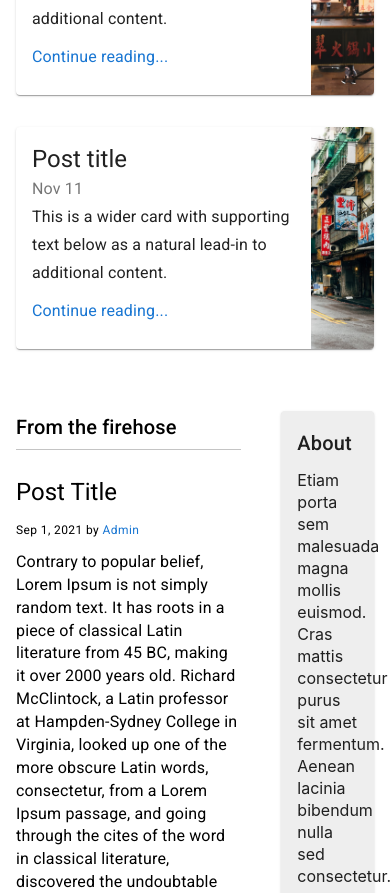
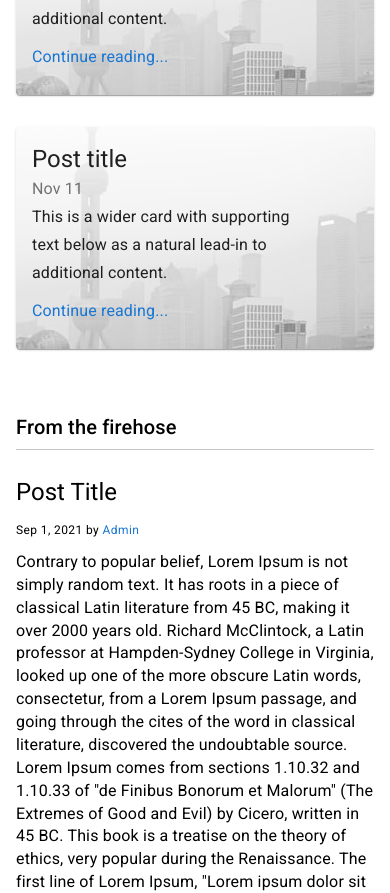
Before and after one commit to IlyaKrapivnoy/material_ui_responsive_site_2, a React (Create React App) app: page / in a window 390 px wide. Shown: the part 720-1613 px from the top of the page. Built offline with nearby package versions, Linux system fonts and the light colour scheme.

Commit message:
add responsive to the full site and customize scrollbar

```diff
--- a/src/components/Cards.jsx
+++ b/src/components/Cards.jsx
@@ -8,6 +8,7 @@ import {
 } from '@material-ui/core';
 import CardImage1 from '../images/card1.jpeg';
 import CardImage2 from '../images/card2.jpeg';
+import SmallCard from '../images/smallCard.jpeg';
 
 const useStyles = makeStyles((theme) => ({
     cards: {
@@ -28,6 +29,10 @@ const useStyles = makeStyles((theme) => ({
             width: '100%',
             margin: '16px 0',
         },
+        [theme.breakpoints.down('xs')]: {
+            backgroundImage: `url(${SmallCard})`,
+            backgroundPosition: 'center',
+        },
     },
     details: {
         display: 'flex',
@@ -39,10 +44,16 @@ const useStyles = makeStyles((theme) => ({
     coverCard1: {
         backgroundImage: `url(${CardImage1})`,
         width: '40%',
+        [theme.breakpoints.down('xs')]: {
+            backgroundImage: 'none',
+        },
     },
     coverCard2: {
         backgroundImage: `url(${CardImage2})`,
         width: '40%',
+        [theme.breakpoints.down('xs')]: {
+            backgroundImage: 'none',
+        },
     },
     cardLink: {
         color: '#1976D2',
--- a/src/components/Footer.jsx
+++ b/src/components/Footer.jsx
@@ -7,12 +7,18 @@ const useStyles = makeStyles((theme) => ({
         alignItems: 'center',
         flexDirection: 'column',
         padding: '40px 0',
+        [theme.breakpoints.down('xs')]: {
+            padding: '10px 0 20px',
+        },
     },
     footerTitle: {
         marginBottom: 10,
     },
     footerDescr: {
         color: 'rgba(0, 0, 0, 0.54)',
+        [theme.breakpoints.down('xs')]: {
+            display: 'none',
+        },
     },
     footerCopyright: {
         color: 'rgba(0, 0, 0, 0.54)',
--- a/src/components/MainContent.jsx
+++ b/src/components/MainContent.jsx
@@ -16,10 +16,10 @@ const MainContent = ({ posts, links }) => {
             <Container maxWidth='lg'>
                 <div className={classes.mainContent}>
                     <Grid container>
-                        <Grid item xs={8}>
+                        <Grid item xs={12} md={8}>
                             <Feed className={classes.feed} posts={posts} />
                         </Grid>
-                        <Grid item xs={4}>
+                        <Grid item xs={12} md={4}>
                             <Sidebar
                                 className={classes.sidebar}
                                 links={links}
--- a/src/components/Sidebar.jsx
+++ b/src/components/Sidebar.jsx
@@ -6,10 +6,25 @@ import FacebookIcon from '@material-ui/icons/Facebook';
 const useStyles = makeStyles((theme) => ({
     sidebar: {
         padding: 20,
+        [theme.breakpoints.down('sm')]: {
+            display: 'flex',
+            flexDirection: 'row',
+            justifyContent: 'space-between',
+        },
+        [theme.breakpoints.down('xs')]: {
+            flexDirection: 'column',
+            alignItems: 'center',
+        },
     },
     paper: {
         background: '#eee',
         padding: 16,
+        [theme.breakpoints.down('sm')]: {
+            width: '45%',
+        },
+        [theme.breakpoints.down('xs')]: {
+            width: '90%',
+        },
     },
     paperTitle: {
         marginBottom: 10,
@@ -20,6 +35,16 @@ const useStyles = makeStyles((theme) => ({
     },
     archives: {
         margin: '32px 0',
+        [theme.breakpoints.down('xs')]: {
+            margin: '22px 0',
+        },
+    },
+    archiveList: {
+        [theme.breakpoints.down('sm')]: {
+            height: 120,
+            minWidth: 140,
+            overflowY: 'scroll',
+        },
     },
     sidebarTitle: {
         marginBottom: 8,
@@ -31,6 +56,14 @@ const useStyles = makeStyles((theme) => ({
     linksListItem: {
         padding: '3px 0',
         color: '#1976d2',
+    },
+    socials: {
+        [theme.breakpoints.down('sm')]: {
+            margin: '32px 0',
+        },
+        [theme.breakpoints.down('xs')]: {
+            margin: '22px 0',
+        },
     },
     socialList: {
         display: 'flex',
@@ -44,6 +77,18 @@ const useStyles = makeStyles((theme) => ({
     },
     socialIcon: {
         marginRight: 10,
+    },
+    '@global': {
+        '*::-webkit-scrollbar': {
+            width: '4px',
+        },
+        '*::-webkit-scrollbar-track': {
+            '-webkit-box-shadow': 'inset 0 0 6px rgba(0,0,0,0.00)',
+        },
+        '*::-webkit-scrollbar-thumb': {
+            backgroundColor: '#1976d2',
+            outline: '3px solid #dadada',
+        },
     },
 }));
 
@@ -68,6 +113,7 @@ const Sidebar = ({ links }) => {
                 <Typography variant='h6' className={classes.sidebarTitle}>
                     Archives
                 </Typography>
+                <div className={classes.archiveList}>
                     {links.map((link) => (
                         <Typography className={classes.linksList}>
                             <Link
@@ -79,6 +125,7 @@ const Sidebar = ({ links }) => {
                             </Link>
                         </Typography>
                     ))}
+                </div>
             </div>
 
             <div className={classes.socials}>
```
Also changed, not shown: src/images/smallCard.jpeg (added). Lines whose indentation alone changed are shown as unchanged.
